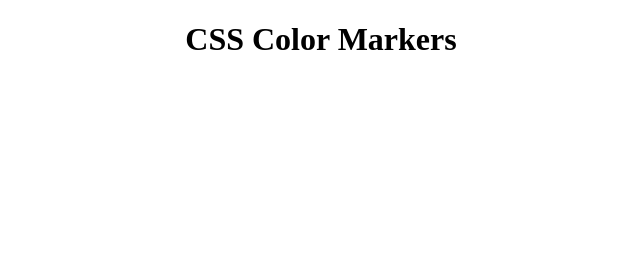
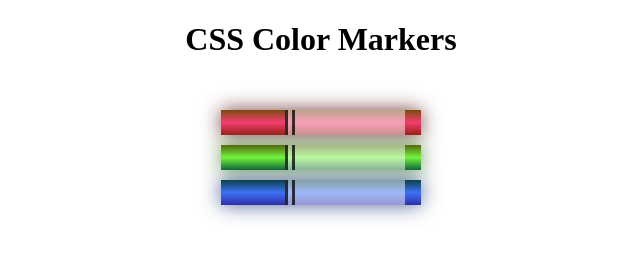
Before and after one commit to arunim04/WebDev, a plain HTML site: page FCC/ColoredMarker/coloredmarker.html in a window 1280 px wide. Shown: the whole page, without its empty margins (319-959 px from the left). Drawn offline with Linux system fonts and the light colour scheme.

Commit message:
colored marker website completed

```diff
--- a/FCC/ColoredMarker/coloredmarker.html
+++ b/FCC/ColoredMarker/coloredmarker.html
@@ -9,5 +9,17 @@
     <body>
         <h1>CSS Color Markers</h1>
         <div class="container"></div>
+        <div class="marker red">
+            <div class="cap"></div>
+            <div class="sleeve"></div>
+        </div>
+        <div class="marker green">
+            <div class="cap"></div>
+            <div class="sleeve"></div>
+        </div>
+        <div class="marker blue">
+            <div class="cap"></div>
+            <div class="sleeve"></div>
+        </div>
     </body>
 </html>
--- a/FCC/ColoredMarker/styles.css
+++ b/FCC/ColoredMarker/styles.css
@@ -1,3 +1,37 @@
 h1{
     text-align:center;
-  }
+}
+.container {
+    background-color: rgb(255, 255, 255);
+    padding: 10px 0;
+}
+.marker{
+    height:25px;
+    width:200px;
+    margin: 10px auto;
+}
+.red{
+    background: linear-gradient(180deg, rgb(122, 74, 14), rgb(245, 62, 113), rgb(162, 27, 27));
+    box-shadow:0 0 20px 0 rgba(83,14,14,0.8);
+}
+.green{
+    background:linear-gradient(#55680D, #71F53E, #116C31);
+    box-shadow: 0 0 20px 0 #3B7E20CC;
+}
+.blue{
+    background:linear-gradient(hsl(186, 76%, 16%), hsl(223, 90%, 60%), hsl(240, 56%, 42%));
+    box-shadow: 0 0 20px 0 hsla(223,59%,31%,0.8);
+}
+.sleeve{
+    width:110px;
+    height:25px;
+    border-left:10px double rgba(0,0,0,0.75);
+    background-color: rgb(255, 255, 255,0.5);
+}
+.cap {
+    width: 60px;
+    height: 25px;
+}
+.cap,.sleeve{
+    display:inline-block;
+}
```
Also changed, not shown: notes.txt (+15 -1 lines).
